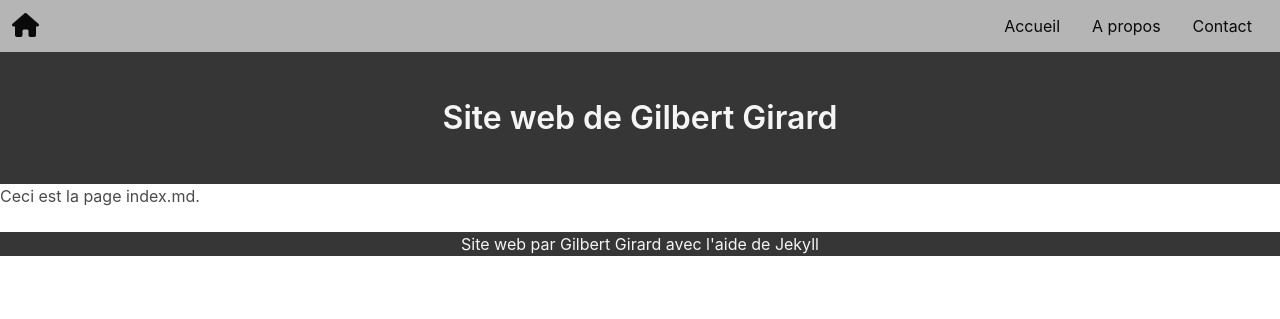
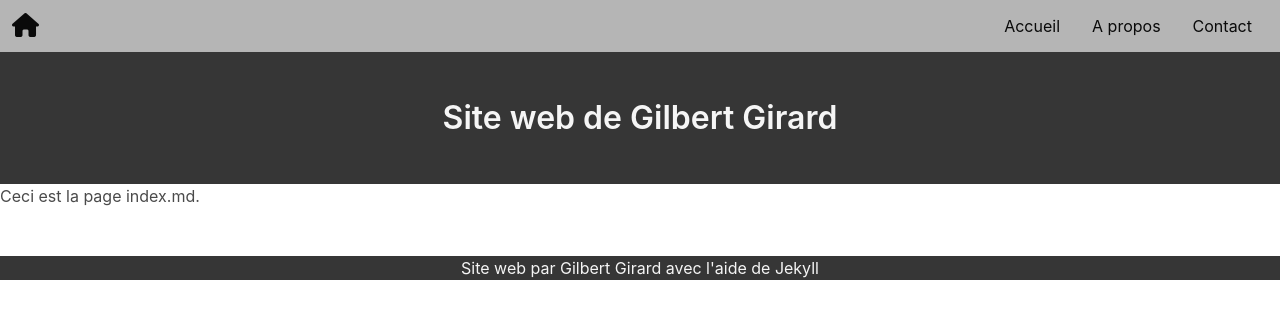
Before and after one commit to gilbiere/jeckyll-1, a Jekyll site: the page built from index.md, in a window 1280 px wide. Shown: the top 319 px of the page. Built offline with Jekyll 4.4.1, drawn with Linux system fonts in a browser that asks for light colours; nearby versions of some CDN libraries.

Commit message:
Update footer.html

```diff
--- a/_includes/footer.html
+++ b/_includes/footer.html
@@ -1,5 +1,5 @@
 <footer>
    <div class="has-text-centered has-background-dark">
-   <h4 class="has-text-white-ter m-4">Site web par Gilbert Girard avec l'aide de Jekyll</h4>
+   <h4 class="has-text-white-ter m-6">Site web par Gilbert Girard avec l'aide de Jekyll</h4>
    </div>
 </footer>
```
